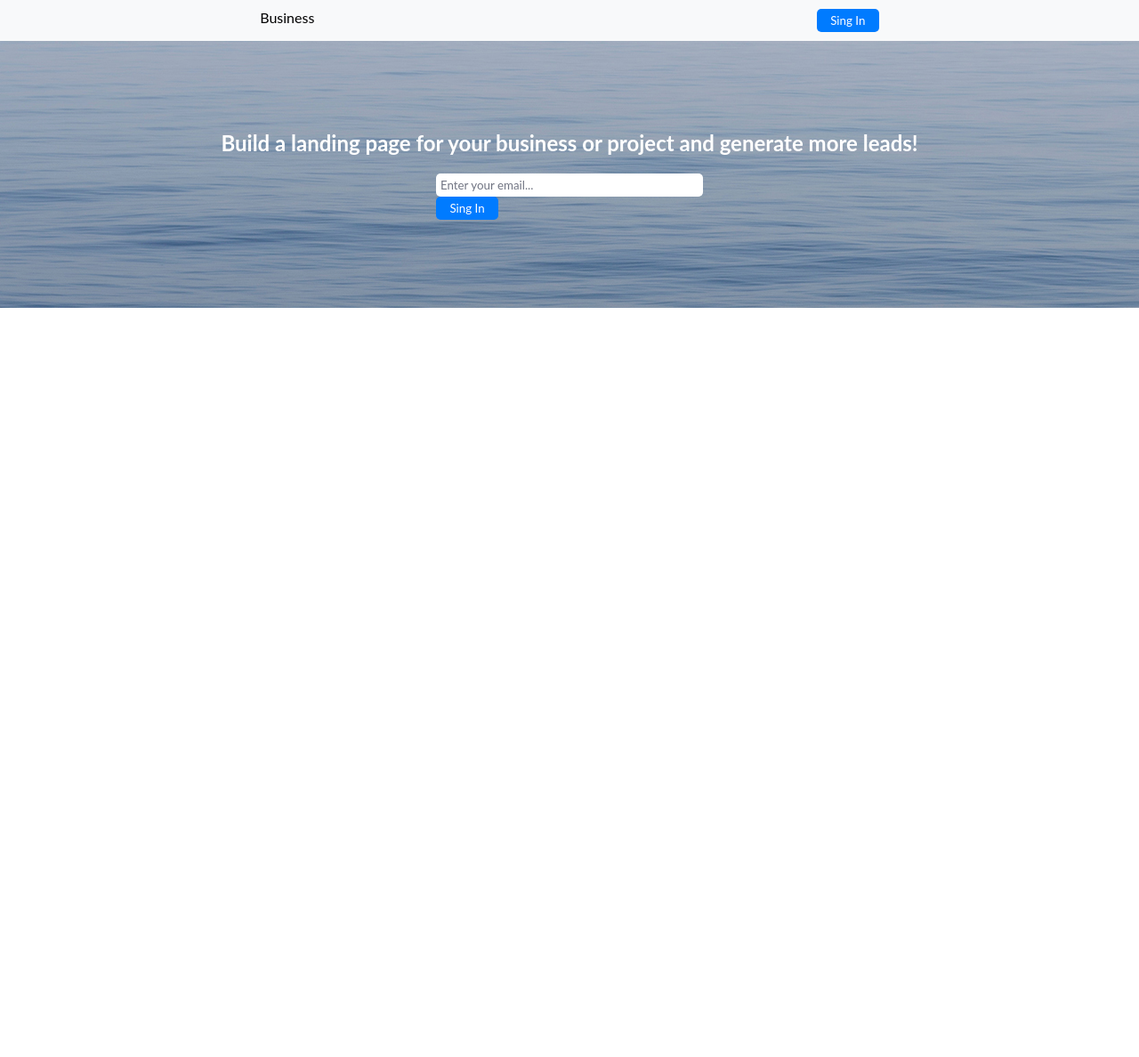
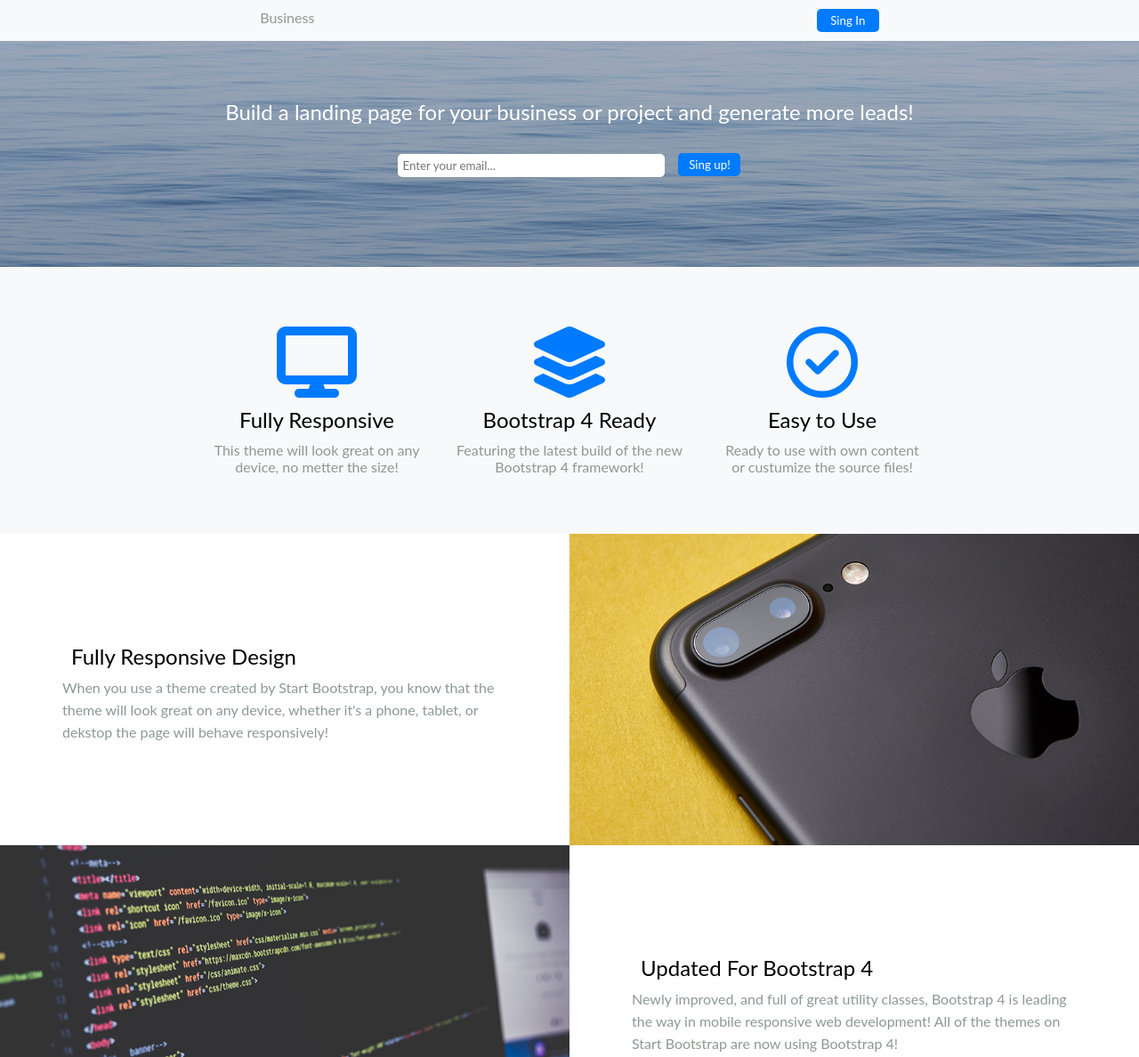
Before and after one commit to Abacevicius/resources, a website: page index.html in a window 1280 px wide. Shown: the top 1188 px of the page at 89% size. Before the commit the page ends 800 px from the top, so only its background shows below. Drawn offline with Linux system fonts and the light colour scheme.

Commit message:
Much work

```diff
--- a/index.html
+++ b/index.html
@@ -4,8 +4,10 @@
   <meta charset="UTF-8">
   <meta http-equiv="X-UA-Compatible" content="IE=edge">
   <meta name="viewport" content="width=device-width, initial-scale=1.0">
+  <link rel="stylesheet" href="https://cdnjs.cloudflare.com/ajax/libs/font-awesome/6.4.0/css/all.min.css" integrity="sha512-iecdLmaskl7CVkqkXNQ/ZH/XLlvWZOJyj7Yy7tcenmpD1ypASozpmT/E0iPtmFIB46ZmdtAc9eNBvH0H/ZpiBw==" crossorigin="anonymous" referrerpolicy="no-referrer" />
   <title>Gulp template</title>
   <link rel="icon" type="image/x-icon" href="app/images/gulp.svg">
+
   <link rel="stylesheet" href="app/css/style.css">
 </head>
 <body>
@@ -18,10 +20,74 @@
     <header>
       <div class="container">
         <h2>Build a landing page for your business or project and generate more leads!</h2>
-        <div class="email"> <input type="text" value="Enter your email...">
-        <button class="btn">Sing In</button></div>
+        <div class="email">
+          <input type="text" placeholder="Enter your email...">
+        <button class="btn">Sing up!</button>
+      </div>
       </div>
     </header>
 
+
+    <!-- main section  -->
+    <main>
+      <section class="info">
+        <div class="icons"><i class="fa-solid fa-display icon"></i>
+          <h2>Fully Responsive</h2>
+           <p>This theme will look great on any <br> device, no metter the size!</p></div>
+       <div class="icons">
+<i class="fa-solid fa-layer-group icon"></i>          <h2>Bootstrap 4 Ready</h2>
+          <p>Featuring the latest build of the new <br>Bootstrap 4 framework!</p></div>
+      <div class="icons">
+        <i class="fa-regular fa-circle-check icon"></i>
+        <h2>Easy to Use</h2>
+          <p>Ready to use with own content <br>or custumize the source files!</p></div>
+      </section>
+      <article class="article-1">
+        <div class="content">
+          <h2>Fully Responsive Design</h2>
+          <p>When you use a theme created by Start Bootstrap, you know that the theme will look great on any device, whether it's a phone, tablet, or dekstop the page will behave responsively!</p>
+        </div>
+      </article>
+      <article class="article-2">
+        </div>
+      </article>
+      <article class="article-3">
+        </div>
+      </article>
+      <article class="article-4">
+        <div class="content">
+          <h2>Updated For Bootstrap 4</h2>
+          <p>
+              Newly improved, and full of great utility classes, Bootstrap 4 is leading the way in mobile responsive web development! All of the themes on Start Bootstrap are now using Bootstrap 4!
+        </p>
+        </div>
+      </article>
+      <article class="article-5">
+        <div class="content">
+          <h2>Easy to Use & Customize</h2>
+          <p>
+              Landing Page is just HTML and CSS with a splash of SCSS for userrs who demand some deeper customization options. Out of the box, just add your content and images, and your new landing page will be ready to go!
+        </p>
+        </div>
+      </article>
+      <article class="article-6">
+        </div>
+      </article>
+    </main>
+
+<!-- -------------Rewiews----------------- -->
+<section class="rew">
+  <h2>What people are saying...</h2>
+  <div class="people">
+  <img src="../app/images/testimonials-1.jpg" alt="">
+  <h3>Margaret E.</h3>
+  <p>"This is fantastic! Thanks so much guys!"</p>
+  </div>
+  <div class="people">
+  <img src="../app/images/testimonials-2.jpg" alt="">
+  <h3>Fred S.</h3>
+  <p>"Bootsrap is amazing. I've been using it to create lots of super nice landing pages."</p>
+  </div>
+</section>
 </body>
 </html>
--- a/scss/style.scss
+++ b/scss/style.scss
@@ -6,18 +6,21 @@
 }
 
 h1 {
+  max-width: 200px;
   color: white;
   text-align: center;
   margin-top: 40px;
 }
 // body {
-//   max-width: 1200px;
+//   max-widath: 1200px;
 // }
 //=============== navbar ==================
 nav {
   display: flex;
   justify-content: space-around;
   padding: 10px;
+  position: fixed;
+  width: 100%;
   margin: auto;
   background-color: #f8f9fa;
 }
@@ -60,8 +63,73 @@ display: grid;
 justify-content: center;
 align-items: center;
  }
- .container .btn {
+
+.email {
   display: flex;
+  gap: 15px;
+}
+.btn {
+  margin-top: 19px;
+}
+main {
+  display: flex;
+  flex-wrap: wrap;
+  background: #f8f9fa;
+}
+
+//  Info
+
+.info {
+  display: grid;
   justify-content: center;
   align-items: center;
+  text-align: center;
+  grid-template-columns: 1fr 1fr 1fr;
+ gap: 30px;
+  margin: auto;
+  height: 300px;
+}
+.icon {
+ font-size: 5em;
+ color:#007bff ;
+}
+h2 {
+  margin: 10px;
+  font-size: 1.5em;
+  font-weight: 400;
+}
+ p {
+  color: #8d9993;
+  font-size: 1em;
  }
+
+ article {
+  background: #ffffff;
+  height: 350px;
+  width: 50%;
+  display: grid;
+  align-items: center;
+  justify-content: center;
+  text-align: left;
+  padding: 30px;
+ }
+.content {
+  line-height: 25px;
+  max-width: 500px;
+  min-width: 500px;
+}
+ .article-2 {
+  background: url(../images/bg-showcase-1.jpg);
+  background-position: center;
+  background-size: cover;
+ }
+ .article-3 {
+  background: url(../images/bg-showcase-2.jpg);
+  background-position: center;
+  background-size: cover;
+ }
+ .article-6 {
+  background: url(../images/bg-showcase-3.jpg);
+  background-position: center;
+  background-size: cover;
+ }
```
Also changed, not shown: app/css/style.css.
